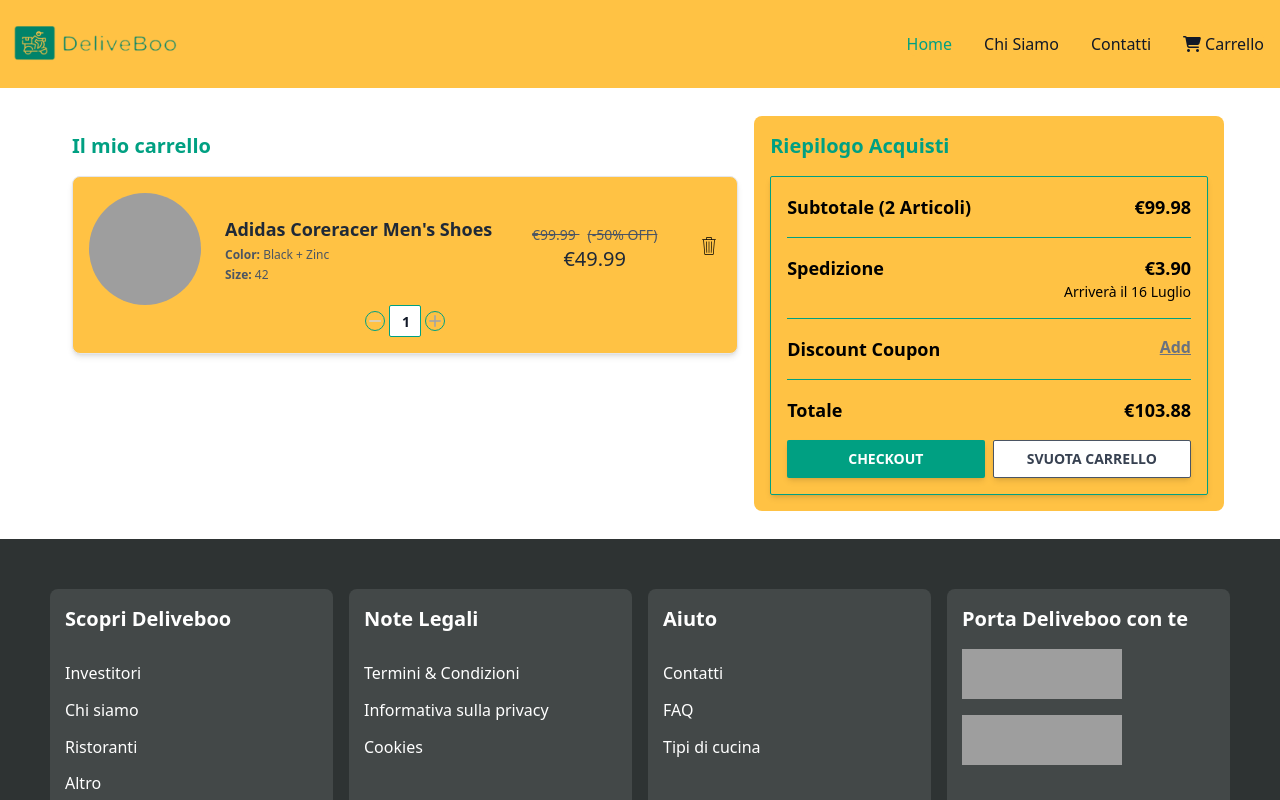
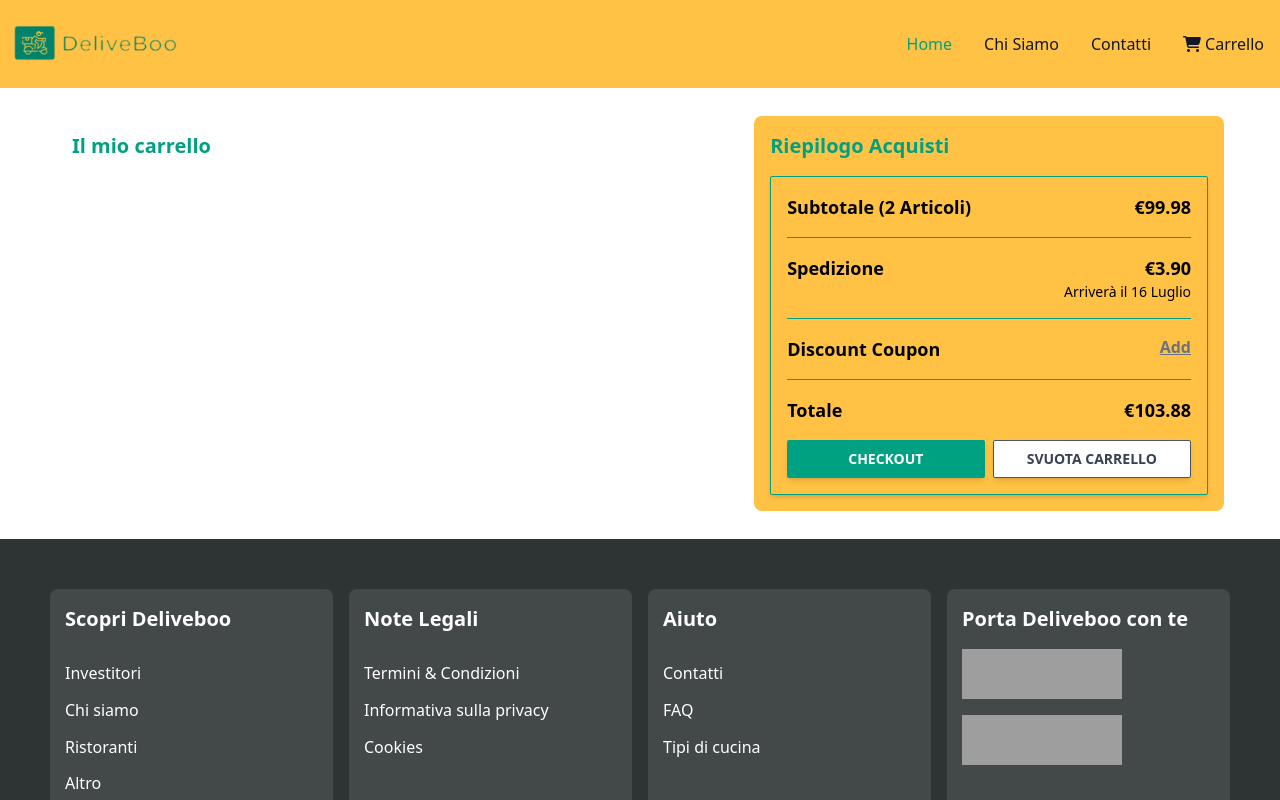
Before and after one commit to Giovanni-Palmitessa/project96-team7-deliveboo-vue, a Vue app: page /cart in a window 1280 px wide. Shown: the top 800 px of the page. Built offline with nearby package versions, Linux system fonts and the light colour scheme; grey boxes are pictures that could not be loaded.

Commit message:
add v-for in card. import data obj in card

```diff
--- a/src/pages/AppCart.vue
+++ b/src/pages/AppCart.vue
@@ -29,6 +29,7 @@ export default {
       <!-- Product -->
       <div
         class="flex flex-col p-4 text-lg font-semibold bg-primary shadow-md border rounded-lg"
+        v-for="product in products"
       >
         <div class="flex flex-col md:flex-row gap-3 justify-between">
           <!-- Product Information -->
@@ -39,25 +40,27 @@ export default {
                 src="https://static.netshoes.com.br/produtos/tenis-adidas-coreracer-masculino/09/NQQ-4635-309/NQQ-4635-309_zoom1.jpg?ts=1675445414&ims=544x"
               />
             </div>
-            <div class="flex flex-col gap-1">
+            <div class="flex flex-col gap-1 max-w-[300px]">
               <p class="text-lg text-gray-800 font-semibold">
-                Adidas Coreracer Men's Shoes
+                {{ product.name }}
               </p>
               <p class="text-xs text-gray-600 font-semibold">
-                Color: <span class="font-normal">Black + Zinc</span>
+                {{ product.description }}
               </p>
-              <p class="text-xs text-gray-600 font-semibold">
+              <!-- <p class="text-xs text-gray-600 font-semibold">
                 Size: <span class="font-normal">42</span>
-              </p>
+              </p> -->
             </div>
           </div>
           <!-- Price Information -->
           <div class="self-center text-center">
-            <p class="text-gray-600 font-normal text-sm line-through">
+            <!-- <p class="text-gray-600 font-normal text-sm line-through">
               €99.99
               <span class="text-emerald-500 ml-2">(-50% OFF)</span>
+            </p> -->
+            <p class="text-gray-800 font-normal text-xl">
+              € {{ product.price }}
             </p>
-            <p class="text-gray-800 font-normal text-xl">€49.99</p>
           </div>
           <!-- Remove Product Icon -->
           <div class="self-center">
```
